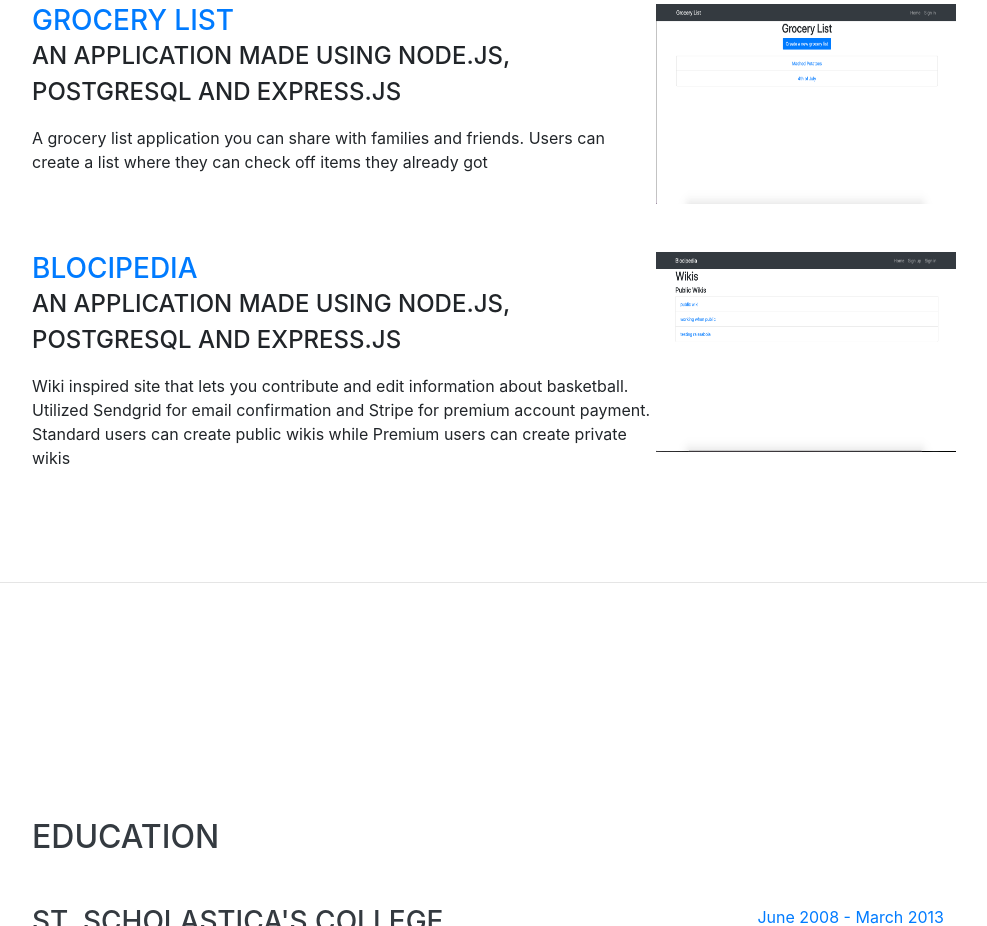
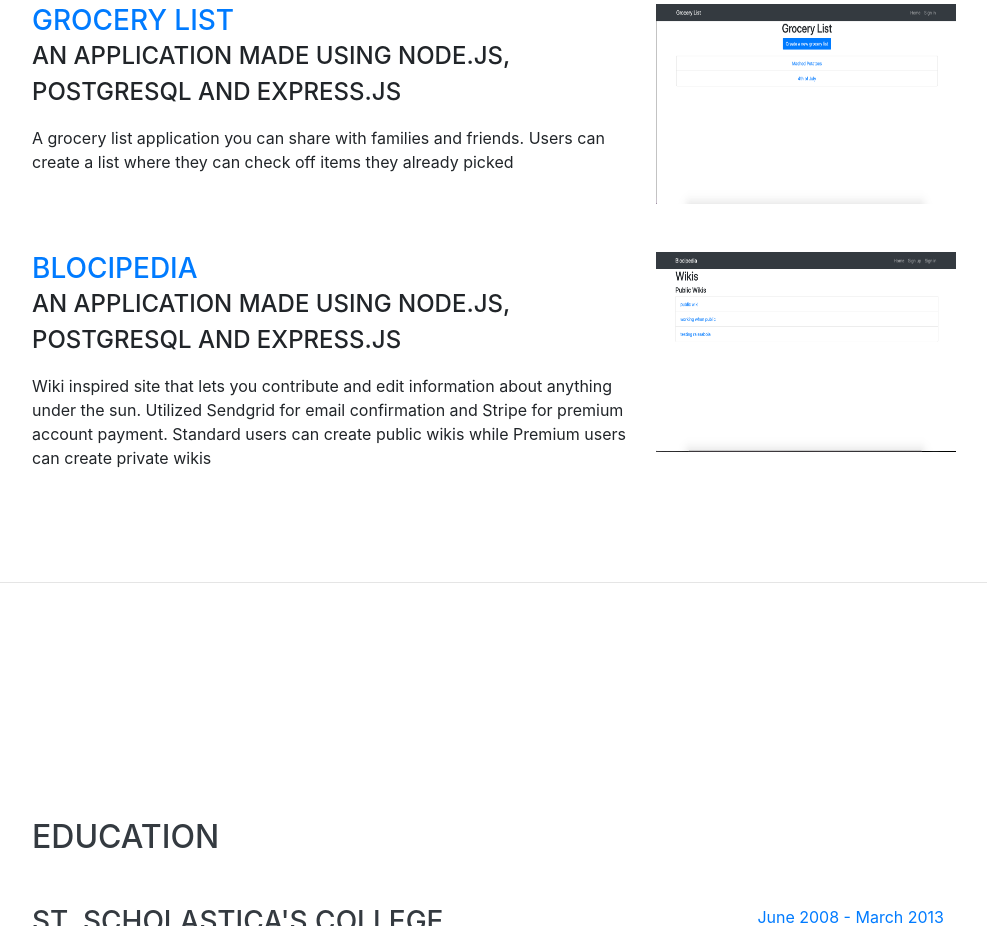
Before and after one commit to raibola/raibola.github.io, a website with bundled scripts: page index.html in a window 1280 px wide. Shown: the part 1179-2105 px from the top of the page, without its empty margins (288-1275 px from the left). Built offline with nearby package versions, Linux system fonts and the light colour scheme; a web font is replaced by a local one.

Commit message:
Updated 2

```diff
--- a/index.html
+++ b/index.html
@@ -105,7 +105,7 @@
           <div class="resume-content">
             <h3 class="mb-0"><a href="http://raibola-grocerylist.herokuapp.com/grocery" target="_blank">Grocery List</a></h3>
             <div class="subheading mb-3">An application made using Node.js, PostgreSQL and Express.js</div>
-            <p>A grocery list application you can share with families and friends. Users can create a list where they can check off items they already got</p>
+            <p>A grocery list application you can share with families and friends. Users can create a list where they can check off items they already picked</p>
           </div>
           <div class="resume-date text-md-right">
             <span class="text-primary"><img src="img/grocery.png" width="300" height="200"></span>
@@ -116,7 +116,7 @@
           <div class="resume-content">
             <h3 class="mb-0"><a href="http://raibola-blocipedia.herokuapp.com/wikis" target="_blank">Blocipedia</a></h3>
             <div class="subheading mb-3">An application made using Node.js, PostgreSQL and Express.js</div>
-            <p> Wiki inspired site that lets you contribute and edit information about basketball. Utilized Sendgrid for email confirmation and Stripe for premium account payment. Standard users
+            <p> Wiki inspired site that lets you contribute and edit information about anything under the sun. Utilized Sendgrid for email confirmation and Stripe for premium account payment. Standard users
               can create public wikis while Premium users can create private wikis</p>
           </div>
           <div class="resume-date text-md-right">
```
Also changed, not shown: 1 other file.
